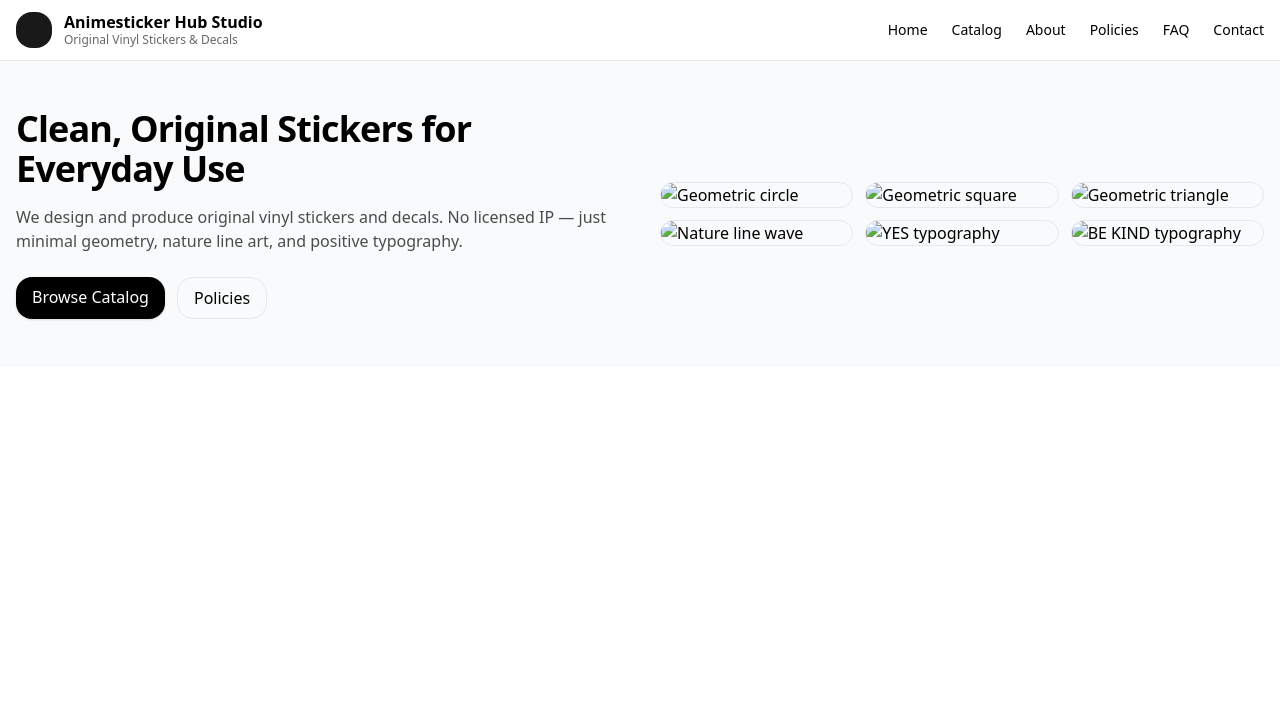
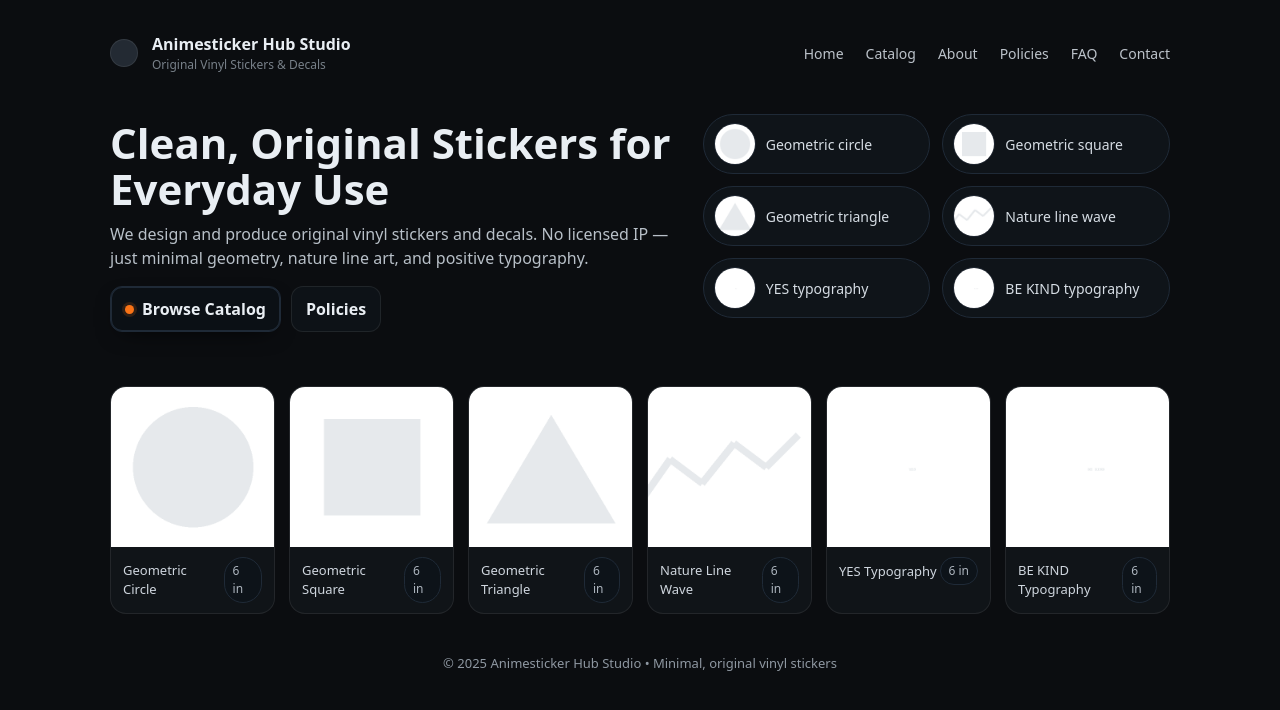
Before and after one commit to animestickery/animestickerhub-site, a plain HTML site: page index.html in a window 1280 px wide. Drawn offline with nearby package versions, Linux system fonts and the light colour scheme.

Commit message:
index.html

```diff
--- a/index.html
+++ b/index.html
@@ -1,84 +1,160 @@
-<!doctype html>
+<!DOCTYPE html>
 <html lang="en">
 <head>
-  <meta charset="utf-8">
-  <meta name="viewport" content="width=device-width, initial-scale=1">
+  <meta charset="UTF-8" />
+  <meta name="viewport" content="width=device-width, initial-scale=1" />
   <title>Animesticker Hub Studio — Original Vinyl Stickers & Decals</title>
-  <meta name="description" content="Original, policy-compliant vinyl stickers and decals. No third-party IP.">
-  <script src="https://cdn.tailwindcss.com"></script>
-  <style>body{font-family:system-ui,-apple-system,Segoe UI,Roboto,Inter,Arial,sans-serif}</style>
-  <script>
-    function route(){
-      const h=(location.hash||'#home').slice(1);
-      document.querySelectorAll('[data-page]')
-        .forEach(s=>s.classList.toggle('hidden',s.dataset.page!==h));
+  <meta name="description" content="We design and produce original vinyl stickers and decals. No licensed IP — just minimal geometry, nature line art, and positive typography." />
+  <style>
+    :root {
+      --bg: #0b0d10;
+      --card: #101418;
+      --muted: #788089;
+      --text: #e9eef3;
+      --accent: #111827;
+      --chip: #0f1419;
+      --chip-border: #1f2a37;
+      --ring: rgba(255,255,255,.08);
+      --brand: #f97316;
     }
-    window.addEventListener('hashchange',route);
-    window.addEventListener('DOMContentLoaded',route);
-  </script>
+    * { box-sizing: border-box; }
+    html, body { height: 100%; }
+    body {
+      margin: 0;
+      font-family: ui-sans-serif, system-ui, -apple-system, Segoe UI, Roboto, Helvetica, Arial, "Apple Color Emoji", "Segoe UI Emoji";
+      background: var(--bg);
+      color: var(--text);
+      line-height: 1.5;
+    }
+    a { color: inherit; text-decoration: none; }
+    .container { max-width: 1100px; margin: 0 auto; padding: 20px; }
+
+    /* Top bar */
+    .topbar { display:flex; align-items:center; gap:14px; padding:12px 0; }
+    .avatar { width:28px; height:28px; border-radius:50%; background:#232a33; border:1px solid var(--ring); }
+    .brand-title { font-weight:700; }
+    .brand-sub { font-size:12px; color: var(--muted); }
+
+    /* Nav */
+    .nav { display:flex; gap:22px; margin-left:auto; }
+    .nav a { font-size:14px; color:#cfd6de; opacity:.9 }
+    .nav a:hover { opacity:1 }
+
+    /* Hero */
+    .hero { display:grid; grid-template-columns: 1.2fr 1fr; gap:32px; align-items:start; padding: 28px 0; }
+    .h1 { font-size: clamp(28px, 5vw, 42px); line-height:1.1; margin: 6px 0 10px; }
+    .p { color:#b8c0c8; margin: 0 0 16px; }
+    .btns { display:flex; gap:10px; }
+    .btn { display:inline-flex; align-items:center; gap:8px; padding:10px 14px; border-radius:12px; border:1px solid var(--ring); background:#0d1217; font-weight:600; }
+    .btn.primary { background: #0b1015; border-color:#1f2a37; box-shadow: 0 0 0 1px #1f2a37 inset, 0 8px 24px -12px black; }
+    .btn.primary .dot { width:9px; height:9px; border-radius:50%; background: var(--brand); box-shadow:0 0 0 3px rgba(249,115,22,.15); }
+
+    /* Chips (image links) */
+    .chips { display:grid; grid-template-columns: repeat(2, minmax(0,1fr)); gap:12px; }
+    .chip { display:flex; align-items:center; gap:10px; padding:8px 10px; background: var(--chip); border:1px solid var(--chip-border); border-radius:999px; min-height:40px; }
+    .chip img { width:42px; height:42px; object-fit:cover; border-radius:999px; border:1px solid #1f2732; background:#0b0f14; }
+    .chip span { font-size:14px; color:#d6dde4; }
+
+    /* Grid gallery */
+    .gallery {
+      margin-top: 26px;
+      display:grid; grid-template-columns: repeat(6, minmax(0,1fr)); gap:14px;
+    }
+    .card { background: var(--card); border:1px solid var(--ring); border-radius:16px; overflow:hidden; display:flex; flex-direction:column; }
+    .card img { display:block; width:100%; height:160px; object-fit:cover; background:#0a0f14; }
+    .card .meta { padding:10px 12px; font-size:13px; color:#cfd6de; display:flex; justify-content:space-between; align-items:center; }
+    .tag { padding:4px 8px; border-radius:999px; background:#0d1319; border:1px solid #1f2a37; font-size:12px; color:#aeb6bf; }
+
+    /* Footer */
+    footer { color:#8f98a2; font-size:13px; margin: 40px 0 10px; text-align:center; }
+
+    /* Responsive */
+    @media (max-width: 1000px) { .hero{ grid-template-columns:1fr; } .chips{ grid-template-columns:1fr; } }
+    @media (max-width: 900px) { .gallery{ grid-template-columns: repeat(3, 1fr); } }
+    @media (max-width: 560px) { .gallery{ grid-template-columns: repeat(2, 1fr); } }
+  </style>
 </head>
-<body class="min-h-screen bg-white text-black">
+<body>
+  <div class="container">
+    <!-- Top bar / brand -->
+    <div class="topbar">
+      <div class="avatar" aria-hidden="true"></div>
+      <div>
+        <div class="brand-title">Animesticker Hub Studio</div>
+        <div class="brand-sub">Original Vinyl Stickers &amp; Decals</div>
+      </div>
+      <nav class="nav" aria-label="Primary">
+        <a href="#home">Home</a>
+        <a href="#catalog">Catalog</a>
+        <a href="#about">About</a>
+        <a href="#policies">Policies</a>
+        <a href="#faq">FAQ</a>
+        <a href="#contact">Contact</a>
+      </nav>
+    </div>
 
-<!-- HEADER -->
-<header class="sticky top-0 z-40 bg-white/90 backdrop-blur border-b">
-  <div class="max-w-7xl mx-auto px-4 py-3 flex items-center justify-between">
-    <div class="flex items-center gap-3">
-      <div class="w-9 h-9 rounded-2xl bg-black/90"></div>
-      <div class="leading-tight">
-        <div class="font-bold">Animesticker Hub Studio</div>
-        <div class="text-xs text-black/60">Original Vinyl Stickers & Decals</div>
-      </div>
-    </div>
-    <nav class="hidden md:flex items-center gap-6 text-sm">
-      <a href="#home" class="hover:underline">Home</a>
-      <a href="#catalog" class="hover:underline">Catalog</a>
-      <a href="#about" class="hover:underline">About</a>
-      <a href="#policies" class="hover:underline">Policies</a>
-      <a href="#faq" class="hover:underline">FAQ</a>
-      <a href="#contact" class="hover:underline">Contact</a>
-    </nav>
-  </div>
-</header>
-
-<!-- HOME -->
-<main>
-  <section data-page="home" class="bg-gray-50">
-    <div class="max-w-7xl mx-auto px-4 py-12 grid md:grid-cols-2 gap-10 items-center">
+    <!-- Hero -->
+    <section class="hero" id="home">
       <div>
-        <h1 class="text-3xl md:text-4xl font-extrabold tracking-tight">
-          Clean, Original Stickers for Everyday Use
-        </h1>
-        <p class="mt-4 text-black/70">
-          We design and produce original vinyl stickers and decals.
-          No licensed IP — just minimal geometry, nature line art, and positive typography.
-        </p>
-        <div class="mt-6 flex gap-3">
-          <a href="#catalog" class="px-4 py-2 rounded-2xl shadow bg-black text-white">Browse Catalog</a>
-          <a href="#policies" class="px-4 py-2 rounded-2xl border">Policies</a>
+        <h1 class="h1">Clean, Original Stickers for<br/>Everyday Use</h1>
+        <p class="p">We design and produce original vinyl stickers and decals. No licensed IP — just minimal geometry, nature line art, and positive typography.</p>
+        <div class="btns">
+          <a class="btn primary" href="#catalog" aria-label="Browse Catalog">
+            <span class="dot" aria-hidden="true"></span>
+            Browse Catalog
+          </a>
+          <a class="btn" href="#policies">Policies</a>
         </div>
       </div>
-      <div class="grid grid-cols-3 gap-3">
-        <img src="assets/geo_circle.png" class="rounded-2xl border" alt="Geometric circle">
-        <img src="assets/geo_square.png" class="rounded-2xl border" alt="Geometric square">
-        <img src="assets/geo_triangle.png" class="rounded-2xl border" alt="Geometric triangle">
-        <img src="assets/line_wave.png" class="rounded-2xl border" alt="Nature line wave">
-        <img src="assets/quote_yes.png" class="rounded-2xl border" alt="YES typography">
-        <img src="assets/quote_bekind.png" class="rounded-2xl border" alt="BE KIND typography">
+      <div class="chips" aria-label="Quick picks">
+        <!-- IMPORTANT: image paths are fixed to same-folder files -->
+        <a class="chip" href="#catalog"><img src="geo_circle.png" alt="Geometric circle" /><span>Geometric circle</span></a>
+        <a class="chip" href="#catalog"><img src="geo_square.png" alt="Geometric square" /><span>Geometric square</span></a>
+        <a class="chip" href="#catalog"><img src="geo_triangle.png" alt="Geometric triangle" /><span>Geometric triangle</span></a>
+        <a class="chip" href="#catalog"><img src="line_wave.png" alt="Nature line wave" /><span>Nature line wave</span></a>
+        <a class="chip" href="#catalog"><img src="quote_yes.png" alt="YES typography" /><span>YES typography</span></a>
+        <a class="chip" href="#catalog"><img src="quote_bekind.png" alt="BE KIND typography" /><span>BE KIND typography</span></a>
       </div>
-    </div>
-  </section>
+    </section>
 
-<!-- CATALOG -->
-  <section data-page="catalog" class="max-w-7xl mx-auto px-4 py-12 hidden">
-    <h2 class="text-2xl font-bold">Catalog</h2>
-    <p class="text-black/70 mt-2">Representative selection. All art created by our studio.</p>
-    <div class="grid sm:grid-cols-2 lg:grid-cols-3 gap-6 mt-6">
+    <!-- Simple gallery preview (uses the same fixed paths) -->
+    <section id="catalog" aria-label="Catalog">
+      <div class="gallery">
+        <div class="card">
+          <img src="geo_circle.png" alt="Geometric circle sticker" />
+          <div class="meta"><span>Geometric Circle</span><span class="tag">6 in</span></div>
+        </div>
+        <div class="card">
+          <img src="geo_square.png" alt="Geometric square sticker" />
+          <div class="meta"><span>Geometric Square</span><span class="tag">6 in</span></div>
+        </div>
+        <div class="card">
+          <img src="geo_triangle.png" alt="Geometric triangle sticker" />
+          <div class="meta"><span>Geometric Triangle</span><span class="tag">6 in</span></div>
+        </div>
+        <div class="card">
+          <img src="line_wave.png" alt="Nature line wave sticker" />
+          <div class="meta"><span>Nature Line Wave</span><span class="tag">6 in</span></div>
+        </div>
+        <div class="card">
+          <img src="quote_yes.png" alt="YES typography sticker" />
+          <div class="meta"><span>YES Typography</span><span class="tag">6 in</span></div>
+        </div>
+        <div class="card">
+          <img src="quote_bekind.png" alt="BE KIND typography sticker" />
+          <div class="meta"><span>BE KIND Typography</span><span class="tag">6 in</span></div>
+        </div>
+      </div>
+    </section>
 
-      <!-- product cards -->
-      <div class="rounded-2xl border bg-white overflow-hidden">
-        <img src="assets/geo_circle.png" class="w-full aspect-[4/3] object-cover" alt="">
-        <div class="p-4"><h3 class="font-semibold">Geometric Vinyl Sticker Pack</h3>
-        <p class="text-sm text-black/70 mt-2">Triangles, circles, squares — clean originals.</p></div>
-      </div>
+    <footer>
+      © <span id="y"></span> Animesticker Hub Studio • Minimal, original vinyl stickers
+    </footer>
+  </div>
 
-      <div class="rounded-2xl border bg-white overflow-hid
+  <script>
+    // year stamp
+    document.getElementById('y').textContent = new Date().getFullYear();
+  </script>
+</body>
+</html>
```
